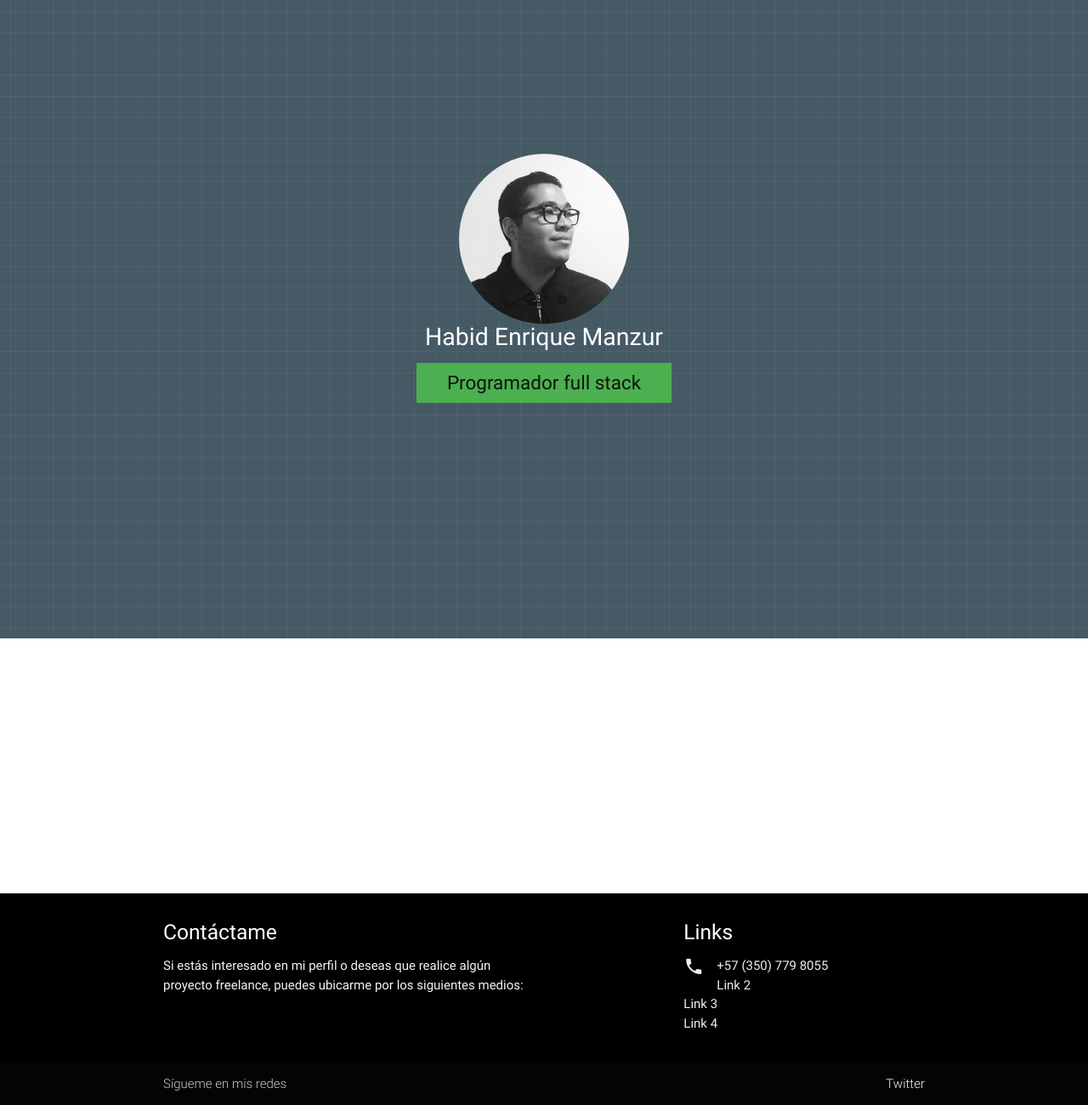
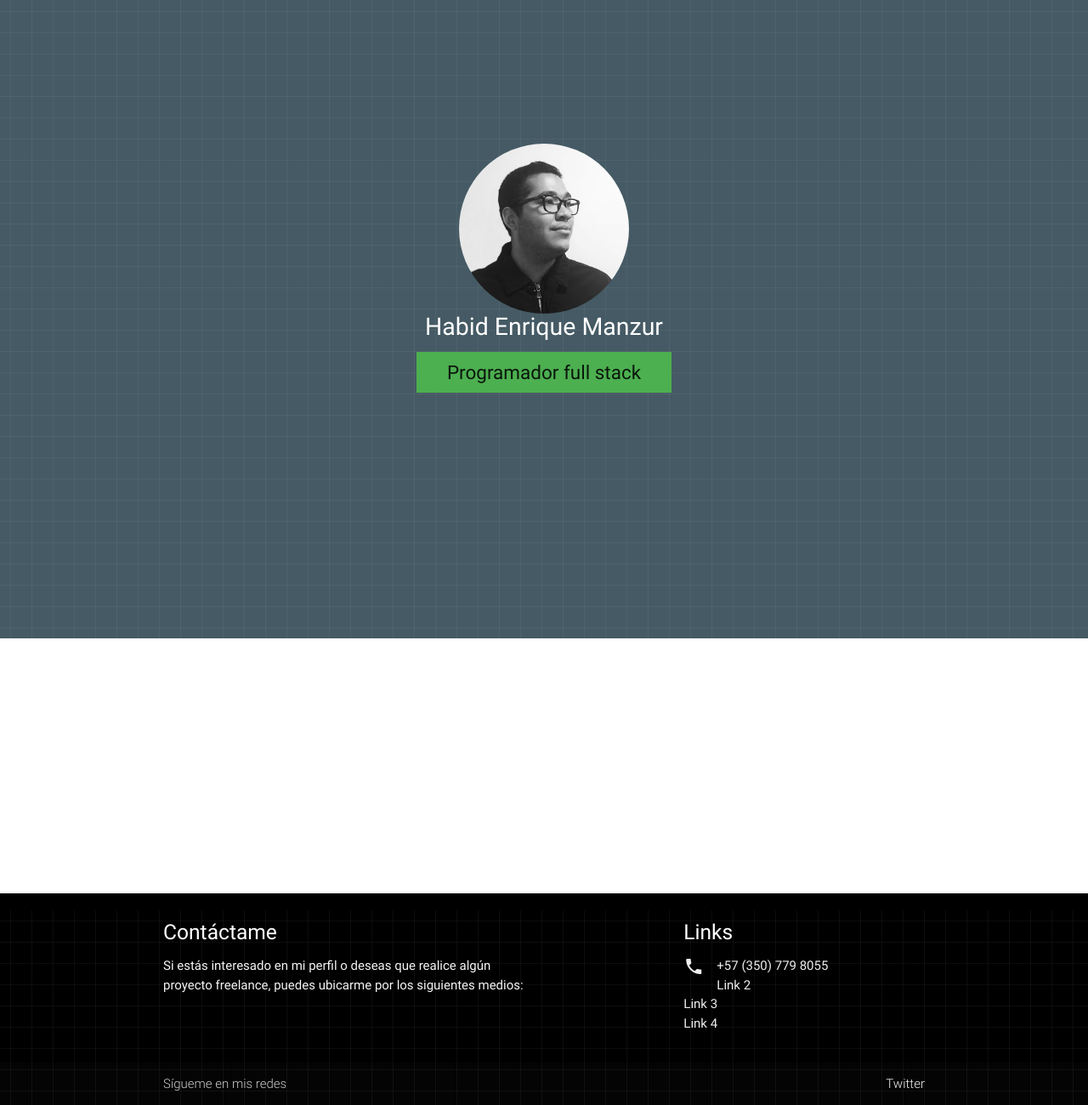
Before and after one commit to hmanzur/hmanzur.github.io, a plain HTML site: page index.html in a window 1280 px wide. Shown: the part 49-1349 px from the top of the page at 85% size. Drawn offline with Linux system fonts and the light colour scheme.

Commit message:
profile implements

```diff
--- a/index.css
+++ b/index.css
@@ -11,11 +11,11 @@ main {
 #section-profile{
 }
 
-#section-profile .background{
-	background-color: transparent;
+.background{
     background-image: linear-gradient(0deg, transparent 24%, rgba(255, 255, 255, .05) 25%, rgba(255, 255, 255, .05) 26%, transparent 27%, transparent 74%, rgba(255, 255, 255, .05) 75%, rgba(255, 255, 255, .05) 76%, transparent 77%, transparent), linear-gradient(90deg, transparent 24%, rgba(255, 255, 255, .05) 25%, rgba(255, 255, 255, .05) 26%, transparent 27%, transparent 74%, rgba(255, 255, 255, .05) 75%, rgba(255, 255, 255, .05) 76%, transparent 77%, transparent);
-	height:100%;
+
 	background-size:50px 50px;
+	background-attachment: fixed;
 }
 
 #section-profile img{
--- a/index.html
+++ b/index.html
@@ -45,7 +45,7 @@
                 <div class="background">
                     <header class="valign-wrapper">
                         <div class="container">
-                            <img src="assets/images/habib.jpg">
+                            <img src="assets/images/profile.jpg">
                             <h1 class="center-align">Habid Enrique Manzur</h1>
                             <h2 class="center-align green">Programador full stack</h2>
                             <marquee class="hide-on-med-and-down">
@@ -56,6 +56,10 @@
 
                                     <li>
                                         <i class="material-icons left">android</i>Android native
+                                    </li>
+
+                                    <li>
+                                        <i class="material-icons left">cloud</i>  Cloud computing (AWS)
                                     </li>
 
                                     <li>
@@ -86,6 +90,7 @@
         </main>
 
         <footer id="Contacto" class="page-footer black">
+            <div class="background">
                 <div class="container">
                     <div class="row">
                         <div class="col l6 s12">
@@ -114,6 +119,7 @@
                         <a class="grey-text text-lighten-4 right" href="https://twitter.com/habibmanzur">Twitter</a>
                     </div>
                 </div>
+            </div>
         </footer>
 
     </body>
```
Also changed, not shown: assets/images/profile.jpg (renamed from assets/images/habib.jpg). Lines whose indentation alone changed are shown as unchanged.
